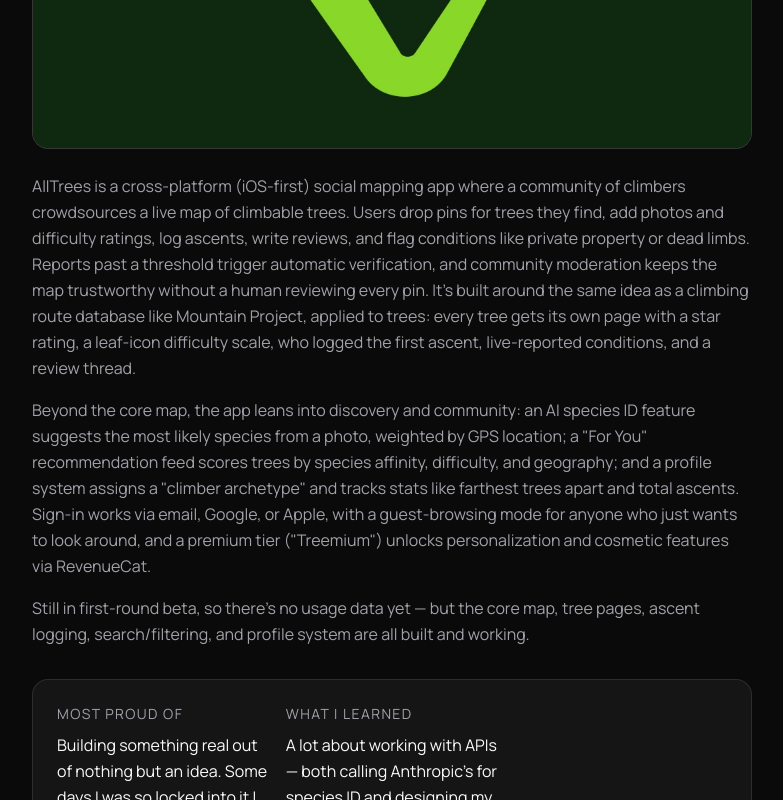
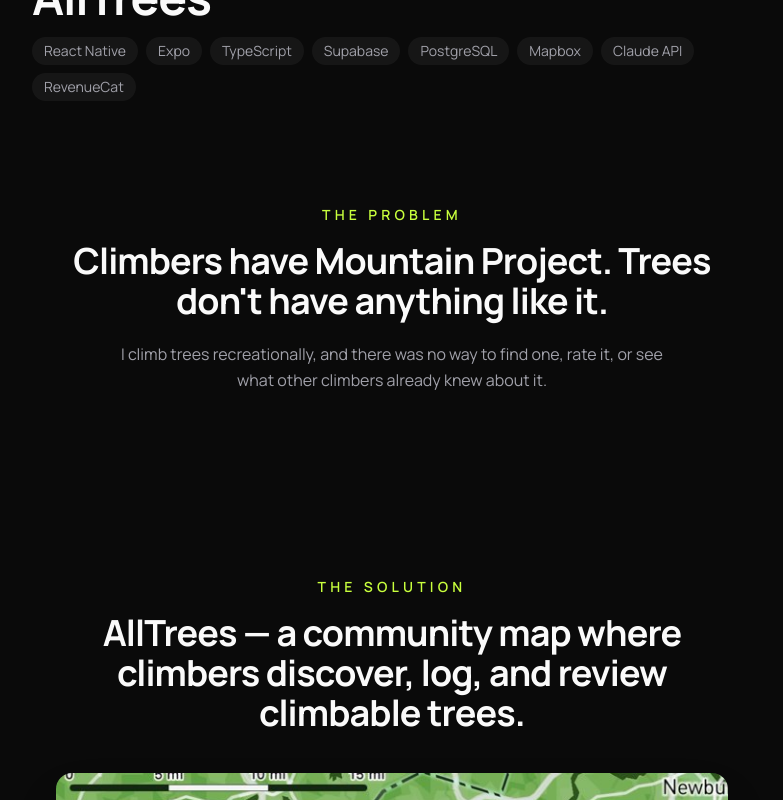
Before and after one commit to rileyb3/portfolio, a Next.js app: page /projects/alltrees in a window 1280 px wide. Shown: the part 880-1680 px from the top of the page, without its empty margins (248-1031 px from the left). Built offline with nearby package versions, Linux system fonts and the light colour scheme.

Commit message:
AllTrees: apply vertical-story treatment (hero-first icon, StoryBeat sections, real app screenshots)

```diff
--- a/src/data/projects.ts
+++ b/src/data/projects.ts
@@ -169,8 +169,70 @@ export const categories: Category[] = [
           "Think Mountain Project, but for trees. A community map where climbers discover, log, and review climbable trees — currently in first-round beta.",
         tagLabel: "iOS Build",
         featured: true,
-        details:
-          "AllTrees is a cross-platform (iOS-first) social mapping app where a community of climbers crowdsources a live map of climbable trees. Users drop pins for trees they find, add photos and difficulty ratings, log ascents, write reviews, and flag conditions like private property or dead limbs. Reports past a threshold trigger automatic verification, and community moderation keeps the map trustworthy without a human reviewing every pin. It's built around the same idea as a climbing route database like Mountain Project, applied to trees: every tree gets its own page with a star rating, a leaf-icon difficulty scale, who logged the first ascent, live-reported conditions, and a review thread.\n\nBeyond the core map, the app leans into discovery and community: an AI species ID feature suggests the most likely species from a photo, weighted by GPS location; a \"For You\" recommendation feed scores trees by species affinity, difficulty, and geography; and a profile system assigns a \"climber archetype\" and tracks stats like farthest trees apart and total ascents. Sign-in works via email, Google, or Apple, with a guest-browsing mode for anyone who just wants to look around, and a premium tier (\"Treemium\") unlocks personalization and cosmetic features via RevenueCat.\n\nStill in first-round beta, so there's no usage data yet — but the core map, tree pages, ascent logging, search/filtering, and profile system are all built and working.",
+        // Vertical-story treatment, same pattern as Voices Meet Minds and
+        // Interior Design: heroImageFirst opens full-bleed on the app icon
+        // (a single clean graphic mark, same role the finished mascot/room
+        // photo played on those pages), then every named section below is
+        // a StoryBeat. Screenshots throughout are real app screens, not
+        // mockups — some carry obvious placeholder/test data (e.g. "(test)
+        // :0" as a tree name) since this is still first-round beta.
+        heroImageFirst: true,
+        body: [
+          {
+            type: "beat",
+            kicker: "The Problem",
+            heading:
+              "Climbers have Mountain Project. Trees don't have anything like it.",
+            text: "I climb trees recreationally, and there was no way to find one, rate it, or see what other climbers already knew about it.",
+          },
+          {
+            type: "beat",
+            kicker: "The Solution",
+            heading:
+              "AllTrees — a community map where climbers discover, log, and review climbable trees.",
+            image: "/projects/alltrees/map.jpg",
+            imageRatio: 700 / 1387,
+          },
+          {
+            type: "beat",
+            kicker: "The Tree Page",
+            heading:
+              "Every tree gets its own page: a star rating, a leaf-icon difficulty scale, who claimed the first ascent, and live-reported conditions.",
+            image: "/projects/alltrees/tree-detail.jpg",
+            imageRatio: 700 / 1387,
+          },
+          {
+            type: "beat",
+            kicker: "The Discovery",
+            heading:
+              "An AI species ID feature and a \"For You\" feed help climbers find their next tree, not just revisit ones they already know.",
+            text: "Species ID runs on the Claude API, weighted by GPS location, so a single photo can suggest the most likely species nearby.",
+            image: "/projects/alltrees/explore-feed.jpg",
+            imageRatio: 700 / 1387,
+          },
+          {
+            type: "images",
+            images: [
+              "/projects/alltrees/search-filters.jpg",
+              "/projects/alltrees/search-radius.jpg",
+            ],
+          },
+          {
+            type: "beat",
+            kicker: "The Profile",
+            heading:
+              "A profile system tracks real climbing stats and assigns every climber an archetype — mine's currently \"The Treecreeper.\"",
+            image: "/projects/alltrees/stats.jpg",
+            imageRatio: 700 / 1387,
+          },
+          {
+            type: "beat",
+            kicker: "The Result",
+            heading:
+              "Still in first-round beta — the map, tree pages, ascent logging, search, and profile system are all built and live.",
+            text: "No usage data yet, but the foundation works end to end.",
+          },
+        ],
         tags: [
           "React Native",
           "Expo",
@@ -184,15 +246,6 @@ export const categories: Category[] = [
         year: "2026",
         slug: "alltrees",
         image: "/projects/alltrees/icon.jpg",
-        gallery: [
-          "/projects/alltrees/tree-detail.jpg",
-          "/projects/alltrees/map.jpg",
-          "/projects/alltrees/search-filters.jpg",
-          "/projects/alltrees/search-radius.jpg",
-          "/projects/alltrees/profile.jpg",
-          "/projects/alltrees/stats.jpg",
-          "/projects/alltrees/explore-feed.jpg",
-        ],
         codeSnippet: {
           label: "Supabase Edge Function — keeping the Claude API key server-side",
           code: `// Species ID runs through an Edge Function instead of calling the
```
